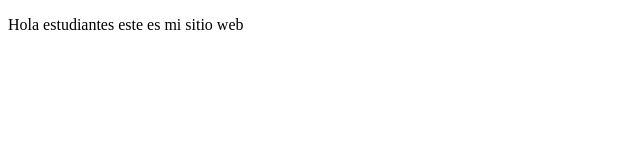
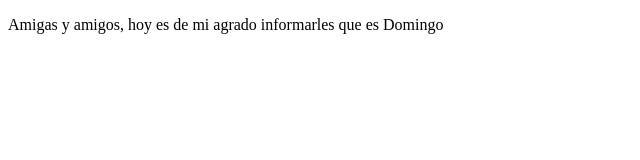
Before and after one commit to FROGADOGA/CursoPrework, a plain HTML site: page index.html in a window 1280 px wide. Shown: the whole page, without its empty margins (0-640 px from the left). Drawn offline with Linux system fonts and the light colour scheme.

Commit message:
cambios agregamos saludos

```diff
--- a/index.html
+++ b/index.html
@@ -8,7 +8,7 @@
 </head>
 <body>
     <p>
-        Hola estudiantes este es mi sitio web
+        Amigas y amigos, hoy es de mi agrado informarles que es Domingo
     </p>
 </body>
 </html>
```
